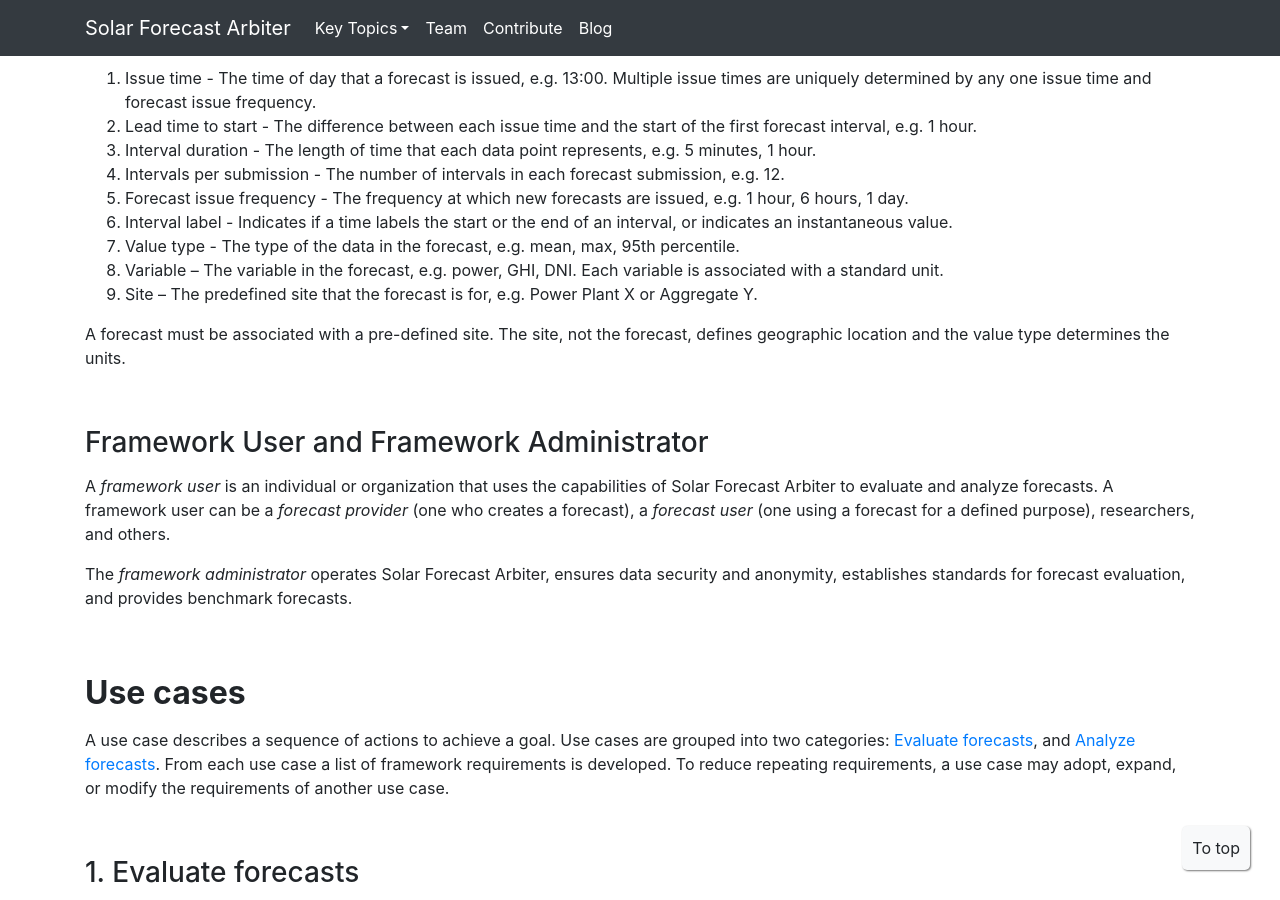
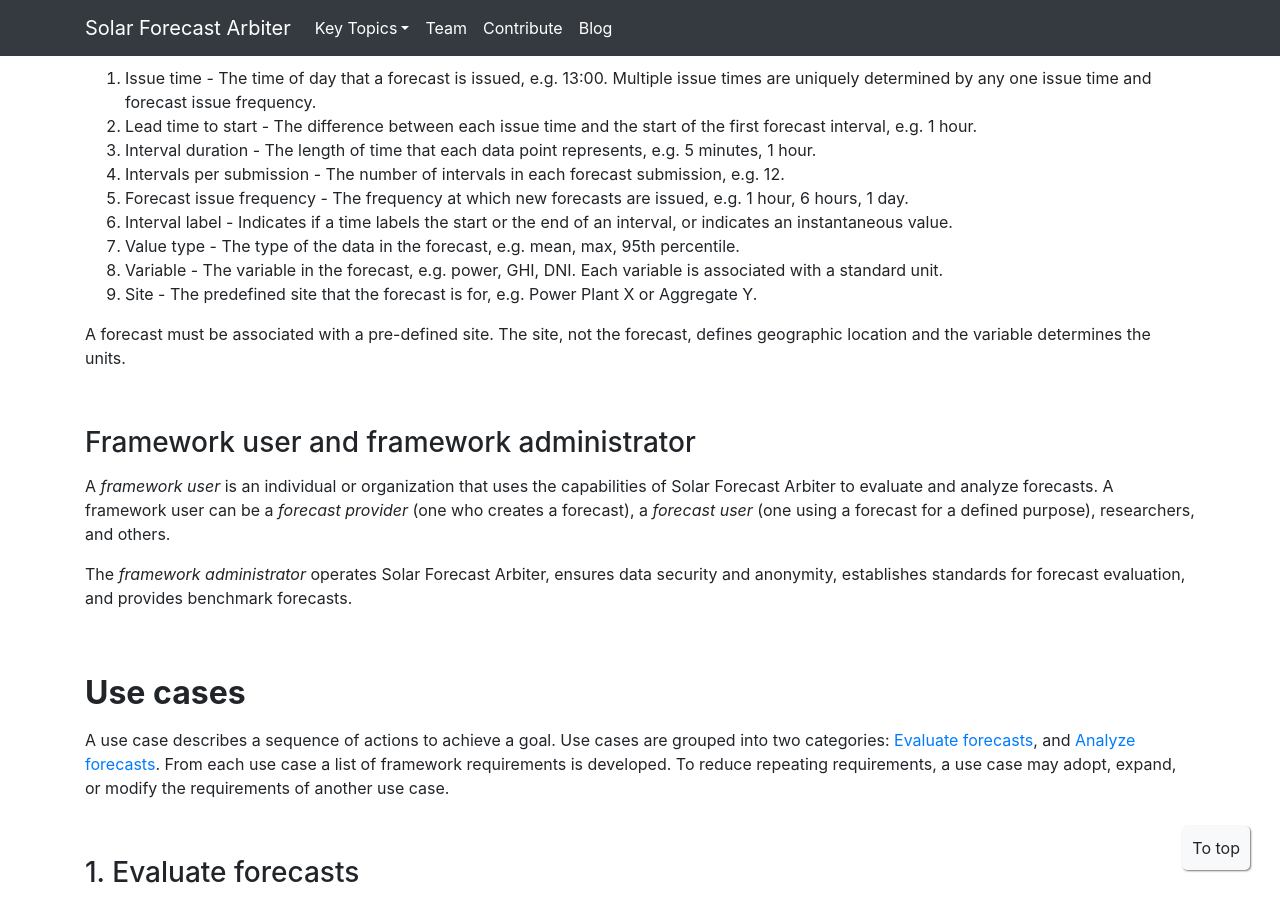
Before and after one commit to SolarArbiter/SolarArbiter.github.io, a Jekyll site: the page built from usecases.md, in a window 1280 px wide and 900 px high, scrolled down 5061 px. Built offline with Jekyll 4.4.1, drawn with Linux system fonts in a browser that asks for light colours; comment, search, counter and statistics services are not loaded; our own code applies the rules of GitHub Pages for plain Markdown files; some of the changed text lies outside the part shown.

Commit message:
a few small changes

```diff
--- a/usecases.md
+++ b/usecases.md
@@ -14,7 +14,7 @@
 
 Use cases are grouped into two categories:
 
-1. [Evaluate forecasts](#evaulatefx). These use cases anticipate a framework user whose primary interest is comparing one or more forecasts to data. Forecast quantities can include irradiance, power or net load, and can vary in lead time, interval and horizon. The framework can evaluate deterministic forecasts, event forecasts and probabilistic forecasts.
+1. [Evaluate forecasts](#evaluatefx). These use cases anticipate a framework user whose primary interest is comparing one or more forecasts to data. Forecast quantities can include irradiance, power or net load, and can vary in lead time, interval and horizon. The framework can evaluate deterministic forecasts, event forecasts and probabilistic forecasts.
 2. [Analyze forecasts](#analyzefx). These use cases anticipate a framework user whose primary interest is investigating correlations between forecasts, forecast errors and other quantities.
 
 Framework functional capabilities are grouped into three categories:
@@ -104,10 +104,10 @@
 The sections below define and illustrate the key terms and concepts.
 
 
-### Forecasts, Forecast Runs, and Forecast Datapoints {#forecastdef}
+### Forecasts, forecast runs, and forecast datapoints {#forecastdef}
 {: .anchor}
 
-**Forecast Datapoint**. A *forecast datapoint* is a single (*Time*, *Value*) data pair. Time can label a moment in time or an interval of time, as defined by the interval type label. For example, a Time of 17:00 can label the hour-long interval beginning from 17:00 to 18:00 (period beginning label), 16:00 to 17:00 (period ending label) or instantaneously at 17:00 (instantaneous label). Value has a *quantity* (e.g., mean, 95th percentile) and *type* (e.g. power, GHI). The type defines the unit.
+**Forecast datapoint**. A *forecast datapoint* is a single (*Time*, *Value*) data pair. Time can label a moment in time or an interval of time, as defined by the interval type label. For example, a Time of 17:00 can label the hour-long interval beginning from 17:00 to 18:00 (period beginning label), 16:00 to 17:00 (period ending label) or instantaneously at 17:00 (instantaneous label). Value has a *quantity* (e.g., mean, 95th percentile) and *type* (e.g. power, GHI). The type defines the unit.
 
 **Forecast run**. A _forecast run_ is a sequence of one or more *forecast datapoints* issued at the same time.  An example forecast run for the average hourly power at Power Plant X, issued at 16:00 for the next three hours, could be {(17:00, 5MW), (18:00, 10MW), (19:00, 7 MW)}. A forecast run is described by the following attributes (with the values relevant to this example in parentheses):
 
@@ -160,13 +160,13 @@
 5.	Forecast issue frequency - The frequency at which new forecasts are issued, e.g. 1 hour, 6 hours, 1 day.
 6.	Interval label - Indicates if a time labels the start or the end of an interval, or indicates an instantaneous value.
 7.	Value type - The type of the data in the forecast, e.g. mean, max, 95th percentile.
-8.	Variable – The variable in the forecast, e.g. power, GHI, DNI. Each variable is associated with a standard unit.
-9.	Site – The predefined site that the forecast is for, e.g. Power Plant X or Aggregate Y.
+8.	Variable - The variable in the forecast, e.g. power, GHI, DNI. Each variable is associated with a standard unit.
+9.	Site - The predefined site that the forecast is for, e.g. Power Plant X or Aggregate Y.
 
-A forecast must be associated with a pre-defined site. The site, not the forecast, defines geographic location and the value type determines the units.
+A forecast must be associated with a pre-defined site. The site, not the forecast, defines geographic location and the variable determines the units.
 
 
-### Framework User and Framework Administrator {#users}
+### Framework user and framework administrator {#users}
 {: .anchor}
 
 A _framework user_ is an individual or organization that uses the capabilities of Solar Forecast Arbiter to evaluate and analyze forecasts. A framework user can be a _forecast provider_ (one who creates a forecast), a _forecast user_ (one using a forecast for a defined purpose), researchers, and others.
@@ -315,7 +315,7 @@
 #### 2.C. Find forecasts errors with large impacts (stretch) {#uc2C}
 {: .anchor}
 
-**Use case narrative**: A framework user can associate forecast errors with system impact, and can filter forecasts based on system impact.
+**Use case narrative**: A framework user can associate forecast errors with system impact and can filter forecasts based on system impact.
 
 **Requirements**:
 
```
Also changed, not shown: other parts of usecases.md (+3 -3 lines).
